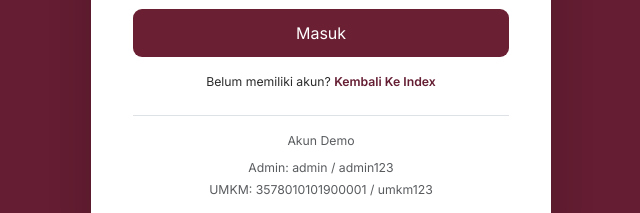
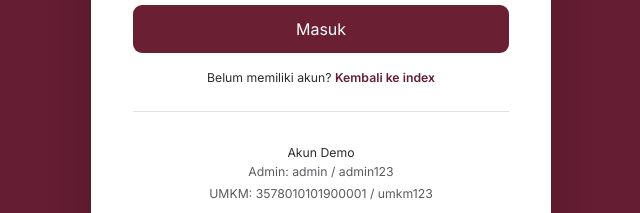
Before and after one commit to aureliayu/workshop-design-web, a plain HTML site: page PajakIn/login.html in a window 1280 px wide. Shown: the part 440-653 px from the top of the page, without its empty margins (319-959 px from the left). Drawn offline with nearby package versions, Linux system fonts and the light colour scheme.

Commit message:
Fix capitalization in login.html text

```diff
--- a/PajakIn/login.html
+++ b/PajakIn/login.html
@@ -1,4 +1,3 @@
-
 <!DOCTYPE html>
 <html lang="id">
 
@@ -174,13 +173,13 @@
             <p class="text-center small mt-3 mb-0">
                 Belum memiliki akun?
                 <a href="https://pajak-in.vercel.app/" class="login-link">
-                    Kembali Ke Index
+                    Kembali ke index
                 </a>
             </p>
 
             <!-- Demo Account -->
                 <div class="border-top mt-4 pt-3">
-                    <p class="text-muted small text-center mb-2">
+                    <p class="text-center small mt-3 mb-0">
                         Akun Demo
                     </p>
 
```
